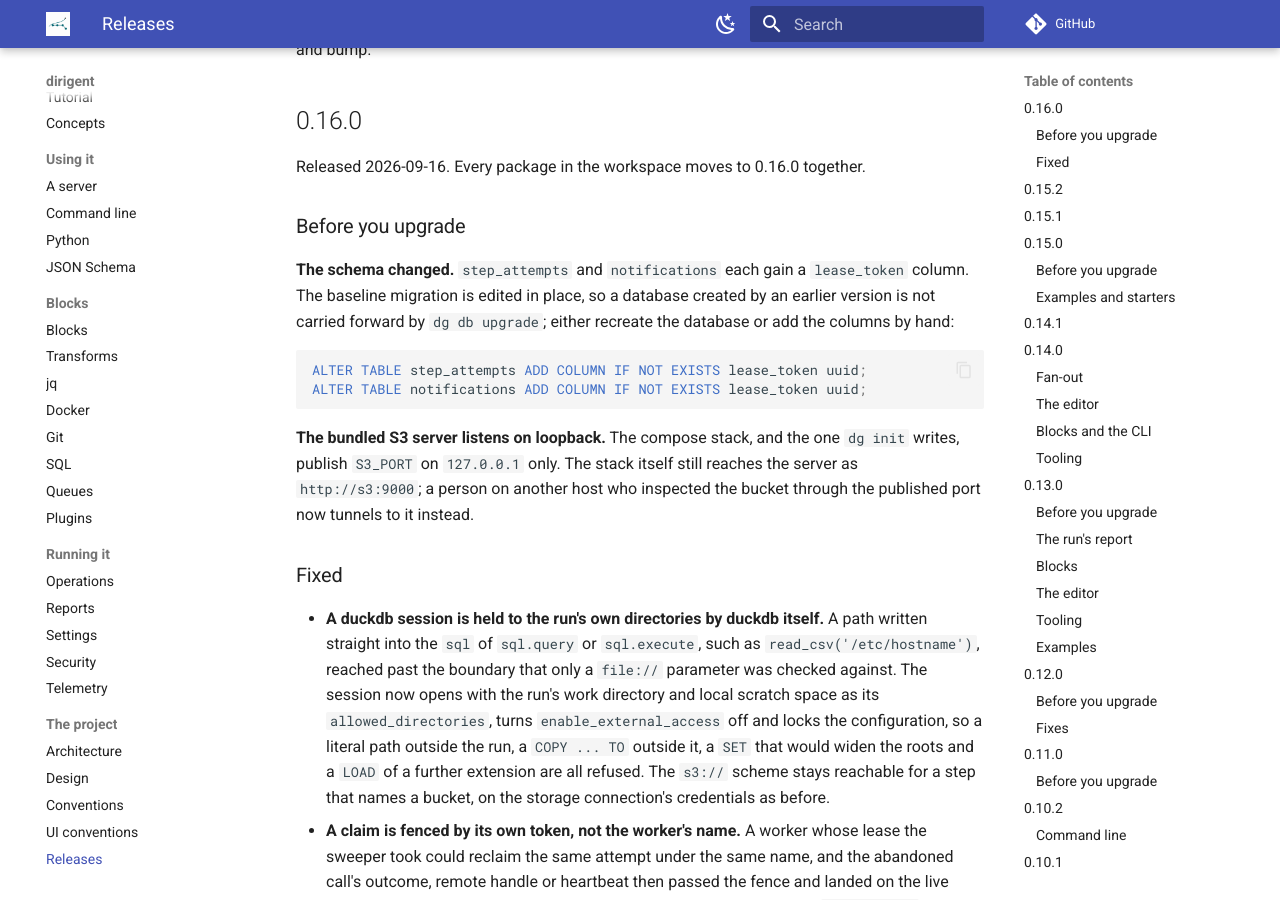
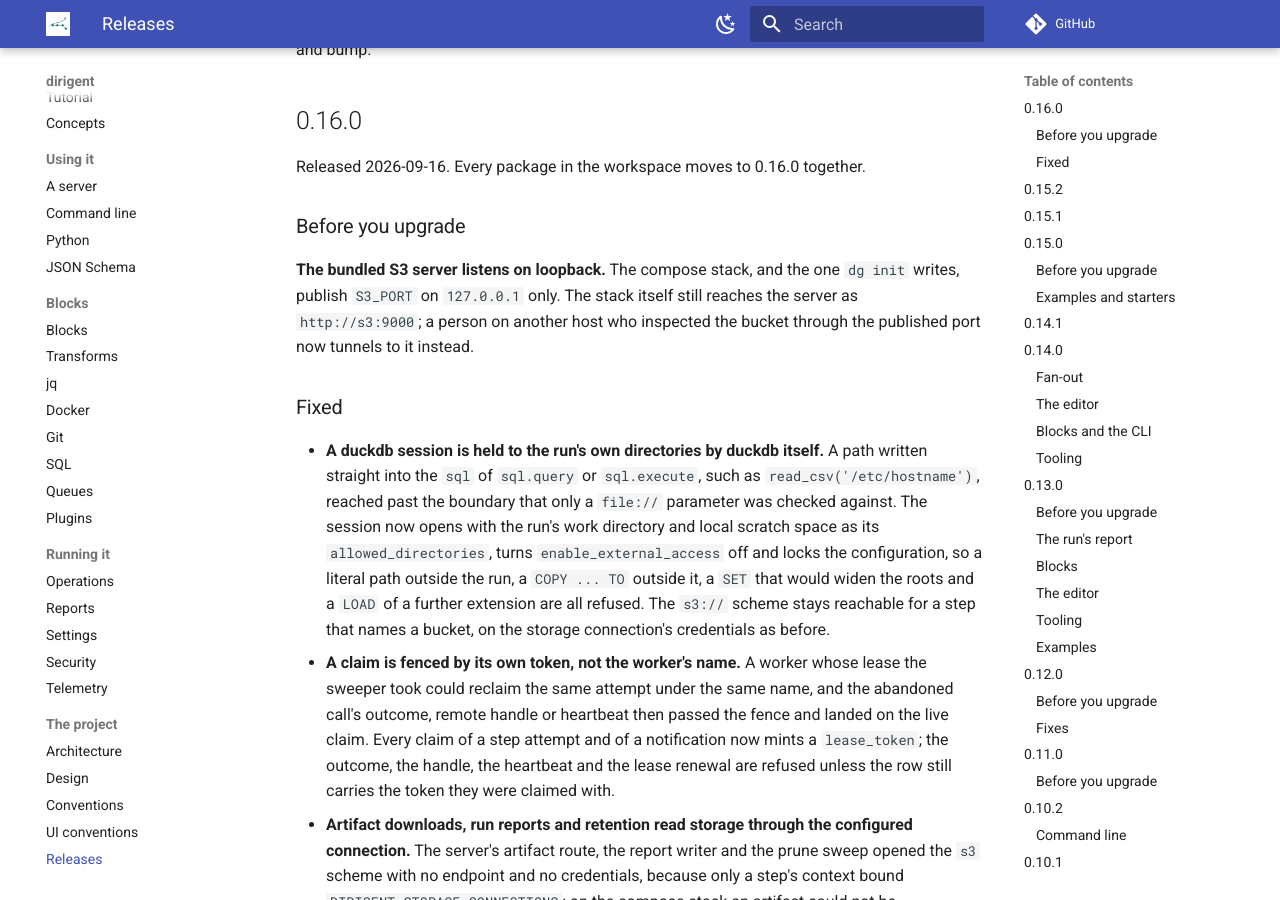
Before and after one commit to winterop-com/dirigent, an MkDocs documentation site: the page built from docs/releases.md, in a window 1280 px wide and 900 px high, scrolled down 456 px. Built offline with MkDocs 1.6.1 and Material for MkDocs 9.7.7, drawn with Linux system fonts in a browser that asks for light colours; comment, search, counter and statistics services are not loaded.

Commit message:
docs: drop the migration guidance from the 0.16.0 notes

````diff
--- a/docs/releases.md
+++ b/docs/releases.md
@@ -20,15 +20,6 @@ against the tag and bump.
 Released 2026-09-16. Every package in the workspace moves to 0.16.0 together.
 
 ### Before you upgrade
-
-**The schema changed.** `step_attempts` and `notifications` each gain a `lease_token` column.
-The baseline migration is edited in place, so a database created by an earlier version is not
-carried forward by `dg db upgrade`; either recreate the database or add the columns by hand:
-
-```sql
-ALTER TABLE step_attempts ADD COLUMN IF NOT EXISTS lease_token uuid;
-ALTER TABLE notifications ADD COLUMN IF NOT EXISTS lease_token uuid;
-```
 
 **The bundled S3 server listens on loopback.** The compose stack, and the one `dg init`
 writes, publish `S3_PORT` on `127.0.0.1` only. The stack itself still reaches the server as
````
